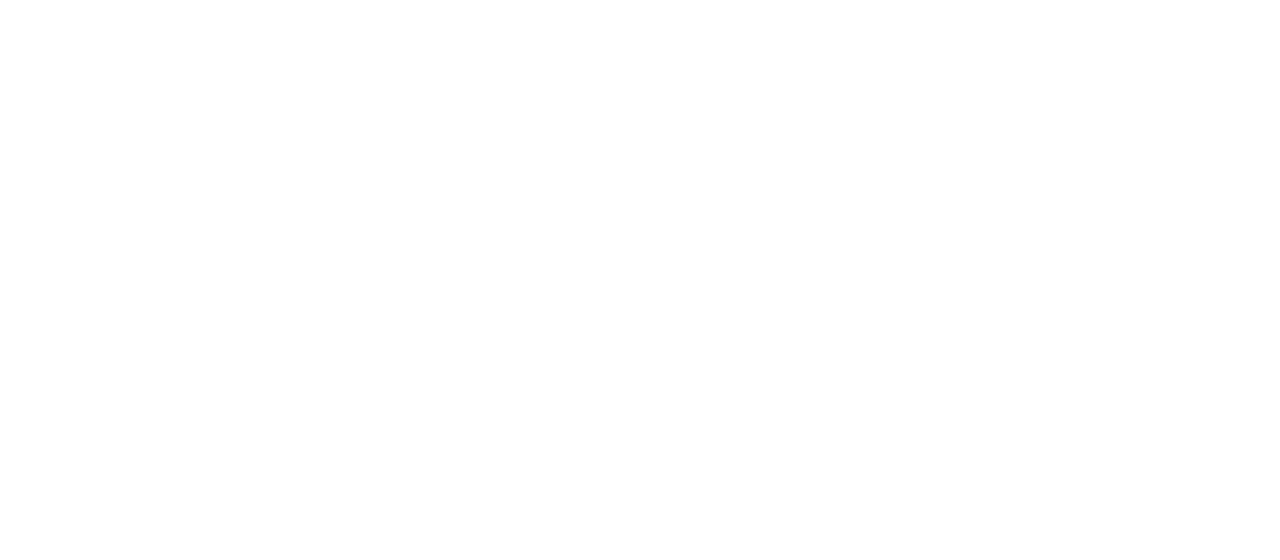
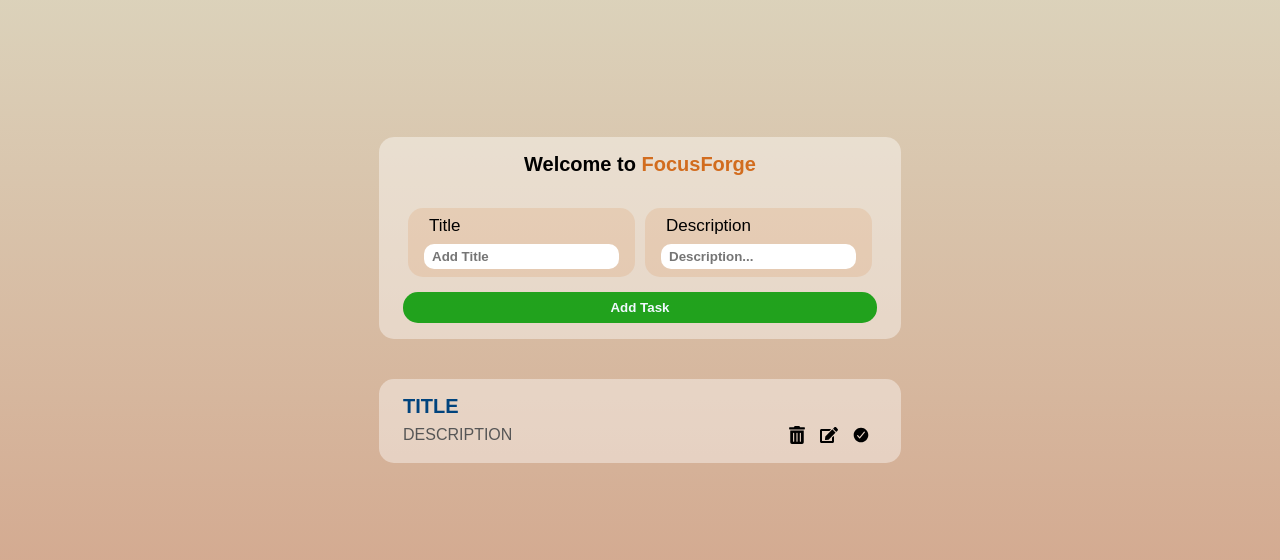
Before and after one commit to pixedit-dev/FocusForge, a React (Vite) app: page / in a window 1280 px wide. Shown: the part 116-676 px from the top of the page. Built offline with nearby package versions, Linux system fonts and the light colour scheme.

Commit message:
design the initial layout

```diff
--- /dev/null
+++ b/components/addTasks/AddTask.jsx
@@ -0,0 +1,24 @@
+import "./add-task.css";
+
+const AddTask = () => {
+	return (
+		<form className="header">
+			<h2>
+				Welcome to <span className="app-name">FocusForge</span>
+			</h2>
+			<div className="inputs">
+				<div className="title">
+					<p>Title</p>
+					<input type="text" placeholder="Add Title" />
+				</div>
+				<div className="task">
+					<p>Description</p>
+					<input type="text" placeholder="Description..." />
+				</div>
+			</div>
+			<button label="Add Task">Add Task</button>
+		</form>
+	);
+};
+
+export default AddTask;
--- /dev/null
+++ b/components/addTasks/add-task.css
@@ -0,0 +1,67 @@
+.header {
+    display: flex;
+    flex-direction: column;
+    margin: 2.5rem 0;
+    padding: 1rem 1.5rem;
+    background-color: rgba(255, 255, 255, 0.405);
+    border-radius: 15px;
+}
+
+.header h2 {
+    font-size: 20px;
+    margin-block-end: 2rem;
+    text-align: center;
+}
+
+.app-name {
+    color: rgb(210, 108, 30);
+}
+
+.inputs {
+    display: flex;
+    justify-content: center;
+}
+
+.title,
+.task {
+    background-color: rgba(210, 108, 30, 0.137);
+    border-radius: 15px;
+    padding: 0.5rem 1rem;
+    margin: 0 5px;
+}
+
+
+.inputs p {
+    margin-inline-start: 5px;
+    font-size: 17px;
+}
+
+.inputs input {
+    border: none;
+    outline: none;
+    padding: 5px 8px;
+    border-radius: 10px;
+    margin-block-start: 8px;
+    font-weight: 600;
+    transition: all 0.2s;
+}
+
+.inputs input:focus {
+    background-color: rgba(203, 167, 135, 0.576);
+    transform: scale(1.05);
+}
+
+.header button {
+    border: none;
+    margin-block-start: 15px;
+    padding: 0.5rem 1rem;
+    border-radius: 15px;
+    background-color: rgba(0, 154, 0, 0.854);
+    color: aliceblue;
+    font-weight: 600;
+    cursor: pointer;
+}
+
+.header button:hover {
+    background-color: rgba(12, 130, 12, 0.854);
+}
--- /dev/null
+++ b/components/taskList/TaskList.jsx
@@ -0,0 +1,26 @@
+import "./task-list.css";
+import { FaTrashAlt } from "react-icons/fa";
+import { FaEdit } from "react-icons/fa";
+import { IoCheckmarkCircle } from "react-icons/io5";
+
+export default function TaskList() {
+	return (
+		<div className="tasks-section">
+			<div className={`task-list`}>
+				<p className="task-title">TITLE</p>
+				<div className="task-control">
+					<p>DESCRIPTION</p>
+					<button aria-label="Delete Task" title="Delete Task">
+						<FaTrashAlt />
+					</button>
+					<button title="Edit Task">
+						<FaEdit />
+					</button>
+					<button title="Mark as Completed">
+						<IoCheckmarkCircle />
+					</button>
+				</div>
+			</div>
+		</div>
+	);
+}
--- /dev/null
+++ b/components/taskList/task-list.css
@@ -0,0 +1,42 @@
+.task-list {
+    display: flex;
+    flex-direction: column;
+    margin: 0.5rem 0;
+    padding: 1rem 1.5rem;
+    background-color: rgba(255, 255, 255, 0.405);
+    border-radius: 15px;
+}
+
+.task-title {
+    font-size: 20px;
+    font-weight: 600;
+    color: rgb(0, 67, 125);
+}
+
+.task-control {
+    display: flex;
+    margin-block-start: 0.5rem;
+}
+
+.task-control p {
+    flex: 1;
+    color: rgb(86, 86, 86);
+}
+
+.task-control svg {
+    display: inline-block;
+    margin: 0 7px;
+    font-size: 18px;
+    transition: all 0.2s;
+    cursor: pointer;
+}
+
+.task-control svg:hover {
+    transform: scale(1.3);
+    color: rgb(210, 108, 30);
+}
+
+.task-control button {
+    border: none;
+    background-color: unset;
+}
--- a/src/App.jsx
+++ b/src/App.jsx
@@ -1,5 +1,15 @@
+import AddTask from "../components/addTasks/AddTask";
+import TaskList from "../components/taskList/TaskList";
+
 const App = () => {
-	return <div></div>;
+	return (
+		<div className="container">
+			<div className="to-do-app">
+				<AddTask />
+				<TaskList />
+			</div>
+		</div>
+	);
 };
 
 export default App;
--- a/src/index.css
+++ b/src/index.css
@@ -0,0 +1,31 @@
+@import url('https://fonts.googleapis.com/css2?family=Roboto+Mono:ital,wght@0,100..700;1,100..700&family=Vazirmatn:wght@100..900&display=swap');
+
+
+* {
+    padding: 0;
+    margin: 0;
+    box-sizing: border-box;
+}
+
+body {
+    background: linear-gradient(rgb(221, 218, 195), rgb(210, 162, 136));
+    font-family: "Vasirmath", sans-serif;
+}
+
+ul,
+ol,
+li {
+    list-style: none;
+}
+
+a {
+    text-decoration: none;
+}
+
+.container {
+    display: flex;
+    block-size: 100vh;
+    justify-content: center;
+    align-items: center;
+    flex-direction: column;
+}
```
Also changed, not shown: src/App.css (deleted).
